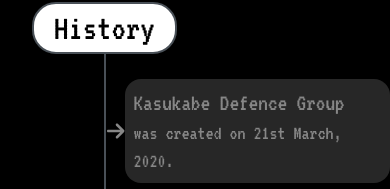
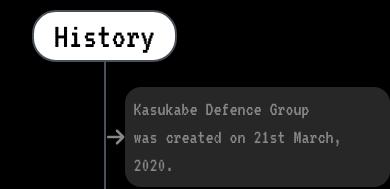
Before and after one commit to Souvick-bh/pplfulia, a Next.js app: page / in a window 390 px wide. Both pictures are taken after a click on the button "History". Shown: the part 444-633 px from the top of the page. Built offline with nearby package versions, Linux system fonts and the light colour scheme.

Commit message:
fixed history section texts

```diff
--- a/src/app/Components/History.tsx
+++ b/src/app/Components/History.tsx
@@ -26,7 +26,7 @@ export default function History() {
                             <div className="motion-line">
                                 <FaArrowRight />
                                 <div className="bg-[#272727]  rounded-2xl p-2">
-                                    <div className="text-2xl">Kasukabe Defence Group </div>
+                                    <div className="text-xl md:text-2xl">Kasukabe Defence Group </div>
                                     <div className="text-xl">was created on 21st March, 2020.</div>
 
                                 </div>
--- a/src/app/Pages/HomeContent.tsx
+++ b/src/app/Pages/HomeContent.tsx
@@ -8,7 +8,7 @@ export default function HomeContent() {
     return(
         <div className="flex flex-col ">
           <div className="flex flex-col lg:w-screen items-center justify-center">
-            <div className="mt-12 mb-12 ml-6 md:mt-0 md:mb-0">
+            <div className="mt-18 mb-8 ml-6 md:mt-0 md:mb-0">
                 <video src="/videos/ppl.mp4" autoPlay muted loop
                 preload="auto" playsInline
                 className="  " />
```
